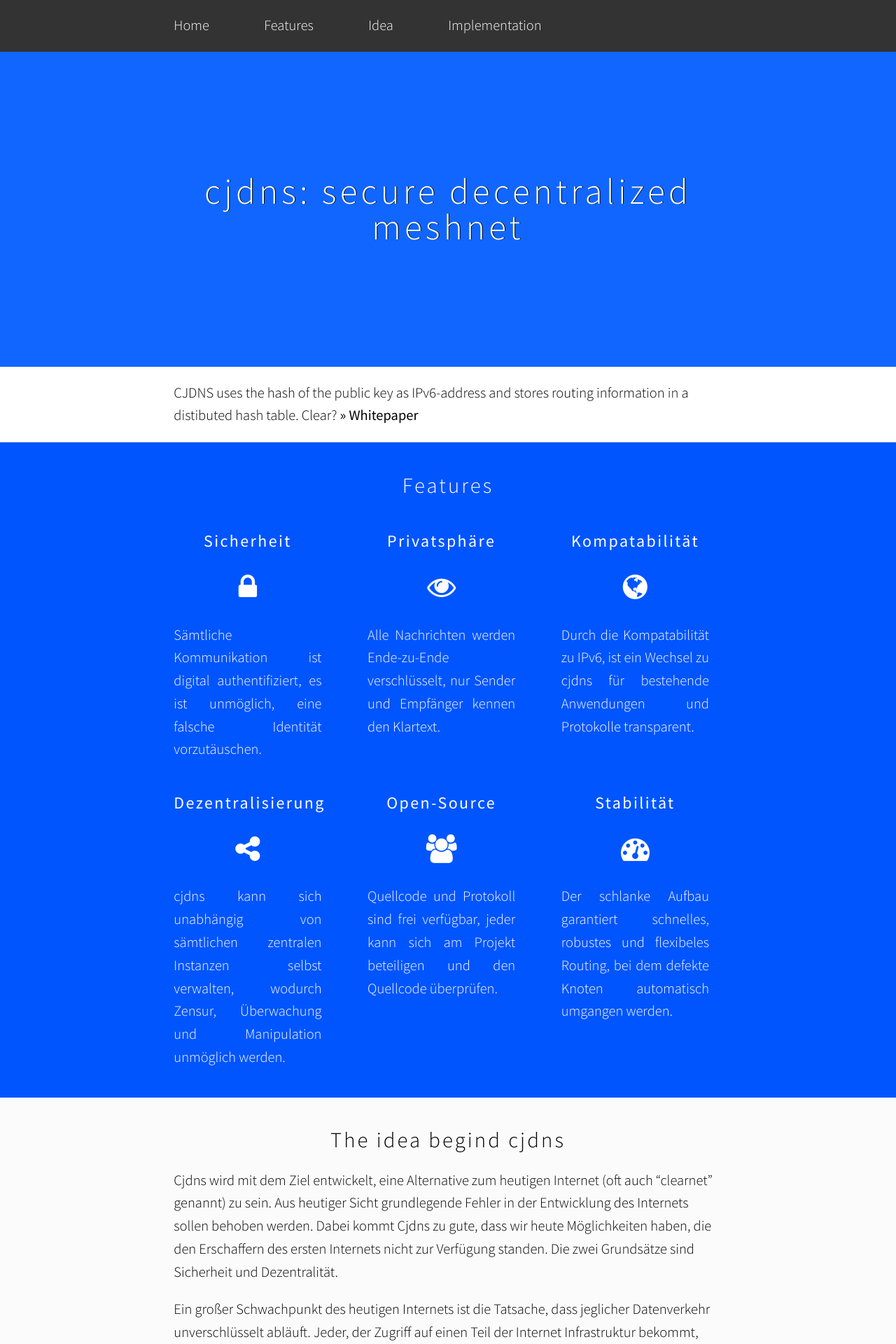
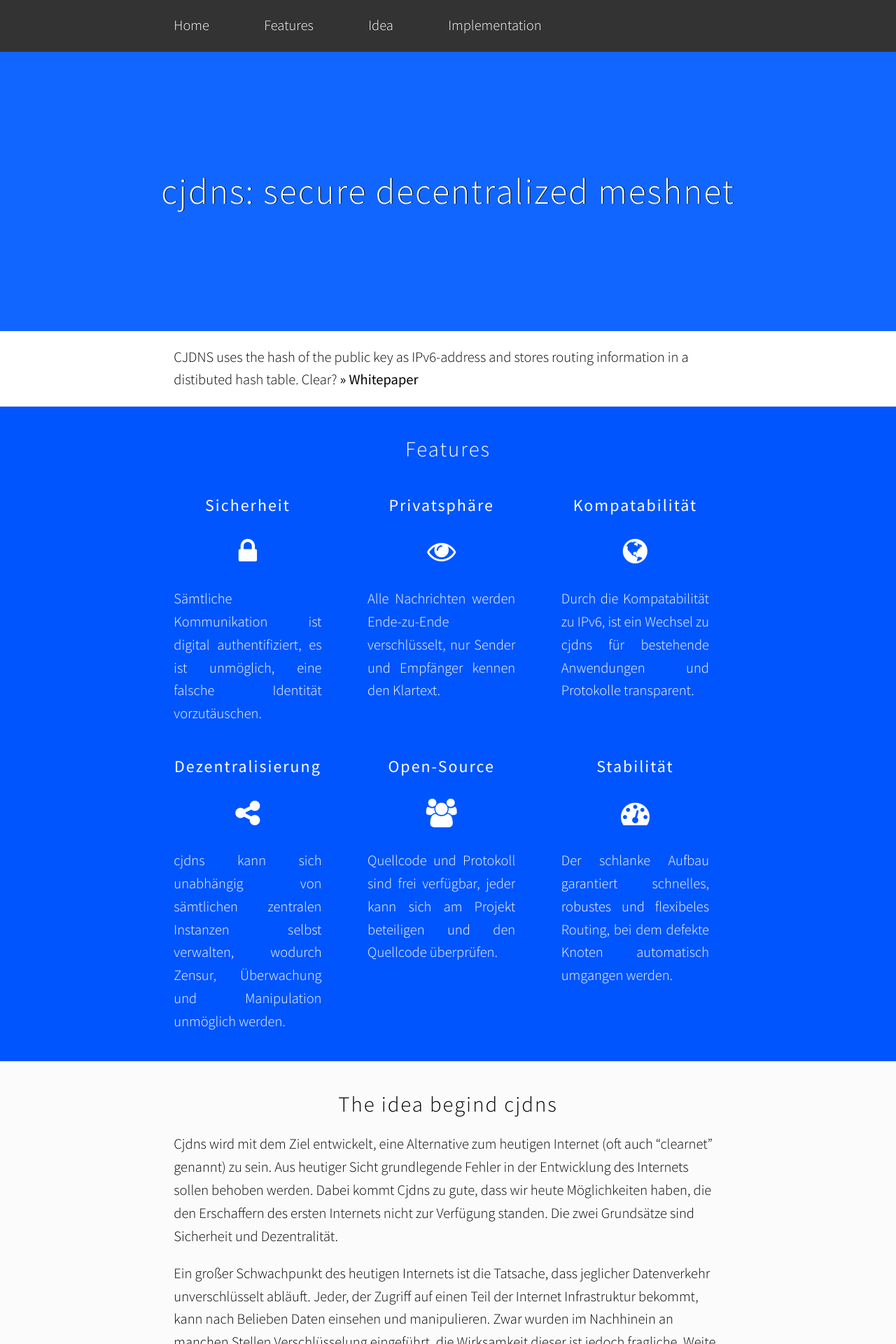
Before and after one commit to mawalu/cjdns-website, a Jekyll site: the page built from index.html, in a window 1280 px wide. Shown: the top 1920 px of the page at 70% size. Built offline with Jekyll 4.4.1, drawn with Linux system fonts in a browser that asks for light colours; nearby versions of some CDN libraries.

Commit message:
Update basic.sass

```diff
--- a/_sass/basic.sass
+++ b/_sass/basic.sass
@@ -9,7 +9,7 @@ body
 h1, h2, h3, h4, h5, h6
     font-family: "Gentium Basic", serif
     text-transform: uppercase
-    letter-spacing: .1em
+    letter-spacing: 2px
     line-height: 1em
     a
         font-size: 1.2em
```
